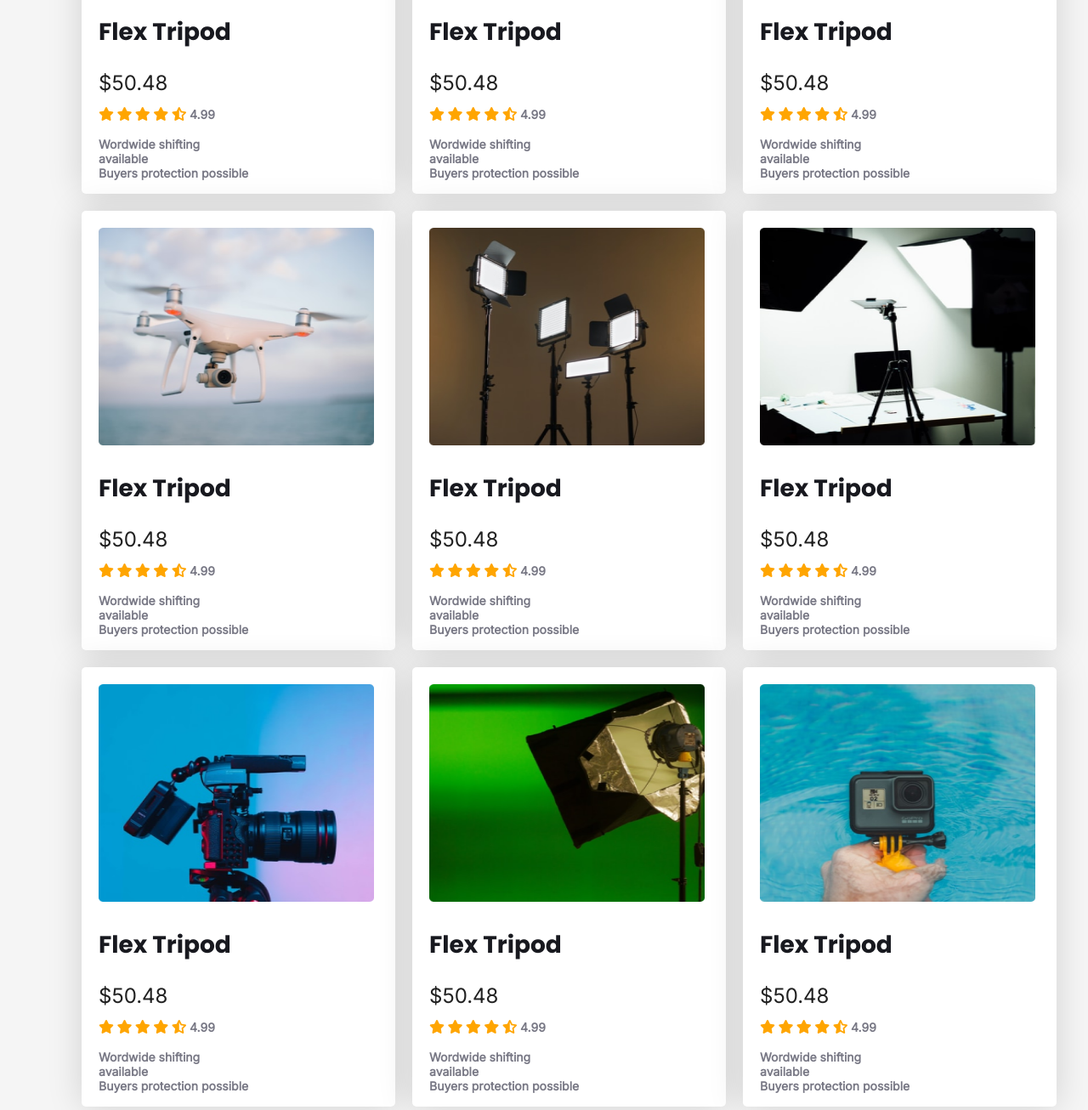
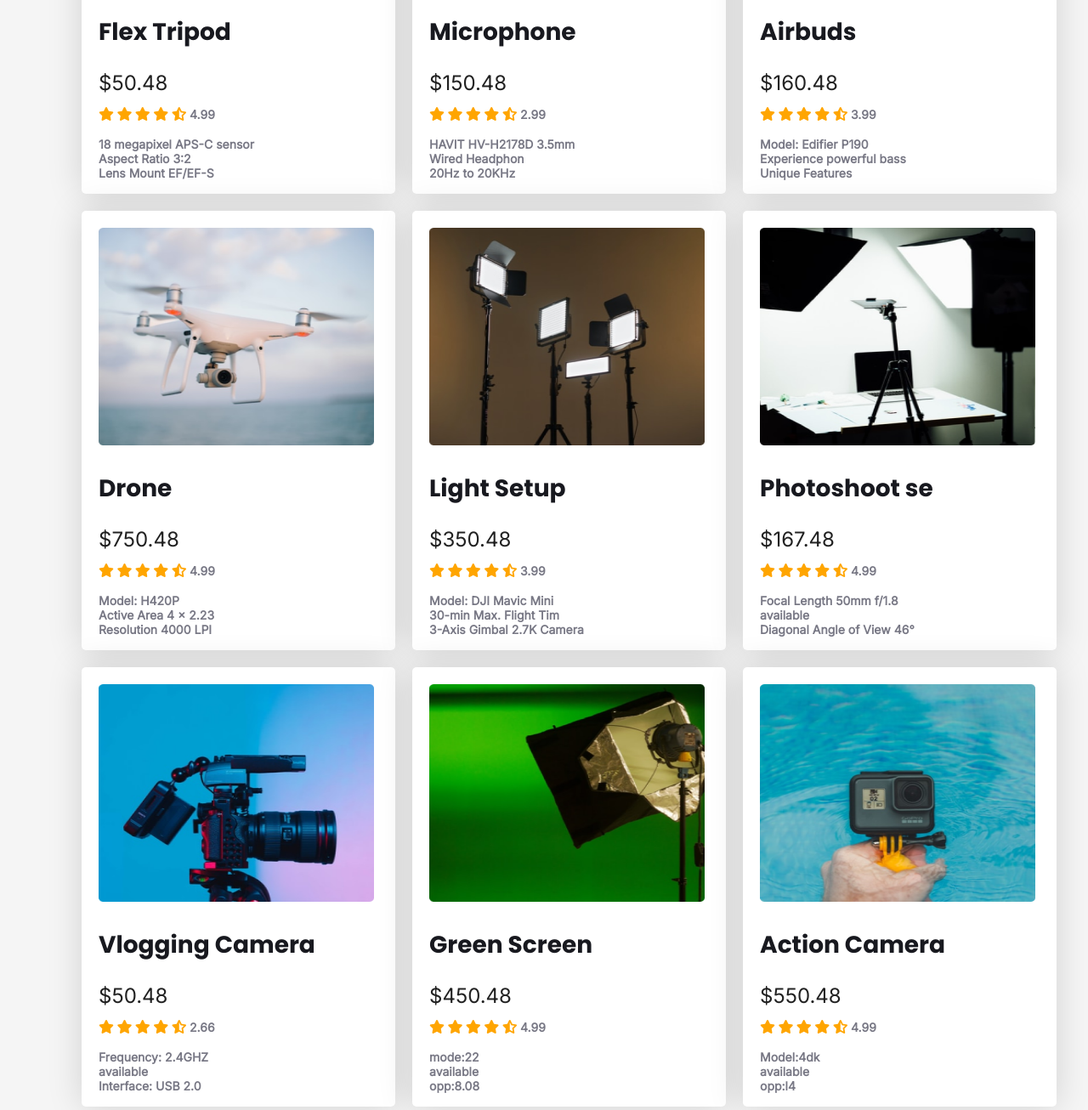
Before and after one commit to rahadislam/infulancer_css, a plain HTML site: page index.html in a window 1280 px wide. Shown: the part 1160-2466 px from the top of the page at 85% size. Drawn offline with Linux system fonts and the light colour scheme.

Commit message:
Complate

```diff
--- a/index.html
+++ b/index.html
@@ -5,6 +5,8 @@
     <meta http-equiv="X-UA-Compatible" content="IE=edge">
     <meta name="viewport" content="width=device-width, initial-scale=1.0">
     <title>Influencer-Gear</title>
+    <!-- favicon -->
+    <link rel="icon" type="image/x-icon" href="images/illustrator-3.png">
     <!-- fontawesome -->
     <script src="https://kit.fontawesome.com/5276f05c03.js" crossorigin="anonymous"></script>
 
@@ -50,7 +52,7 @@
             <div class="intro_area">
                 <h1>Start your Journey as
                     Influencer</h1>
-                <p>Lorem ipsum dolor sit amet, consectetur adipiscing elit. Sem vestibulum sed scelerisque eros. Lectus faucibus</p>
+                <p>Canon Eos 4000D 18MP 2.7inch Display With 18-55mm Lens Dslr Camera</p>
                 <a href="">Preebook now <i class="fas fa-arrow-right"></i></a>
             </div>
             <div class="intro_img">
@@ -108,15 +110,48 @@
                     <i class="fas fa-star-half-alt"></i> <span id="mark">4.99</span>
                 </span>
                 <p class="desciption">
-                    Wordwide shifting <br> available <br>
-                    Buyers protection possible
+                    18 megapixel APS-C sensor <br> Aspect Ratio 3:2 <br>
+                    Lens Mount EF/EF-S
                 </p>
                 </div>
 
             <div class="popular">
                 <img src="images/mic.png" alt="">
-                <h2 class="popular_head">Flex Tripod</h2>
-                <p class="rate">$50.48</p>
+                <h2 class="popular_head">Microphone</h2>
+                <p class="rate">$150.48</p>
+                <span class="rateing_star">
+                    <i class="fas fa-star"></i>
+                    <i class="fas fa-star"></i>
+                    <i class="fas fa-star"></i>
+                    <i class="fas fa-star"></i>
+                    <i class="fas fa-star-half-alt"></i> <span id="mark">2.99</span>
+                </span>
+                <p class="desciption">
+                    HAVIT HV-H2178D 3.5mm <br>Wired Headphon <br>
+                    20Hz to 20KHz
+                </p>
+                </div>
+
+            <div class="popular">
+                <img src="images/airpod.png" alt="">
+                <h2 class="popular_head">Airbuds</h2>
+                <p class="rate">$160.48</p>
+                <span class="rateing_star">
+                    <i class="fas fa-star"></i>
+                    <i class="fas fa-star"></i>
+                    <i class="fas fa-star"></i>
+                    <i class="fas fa-star"></i>
+                    <i class="fas fa-star-half-alt"></i> <span id="mark">3.99</span>
+                </span>
+                <p class="desciption">
+                    Model: Edifier P190<br> Experience powerful bass <br>Unique Features
+                </p>
+                </div>
+
+            <div class="popular">
+                <img src="images/drone.png" alt="">
+                <h2 class="popular_head">Drone</h2>
+                <p class="rate">$750.48</p>
                 <span class="rateing_star">
                     <i class="fas fa-star"></i>
                     <i class="fas fa-star"></i>
@@ -125,15 +160,33 @@
                     <i class="fas fa-star-half-alt"></i> <span id="mark">4.99</span>
                 </span>
                 <p class="desciption">
-                    Wordwide shifting <br> available <br>
-                    Buyers protection possible
+                    Model: H420P <br> Active Area 4 x 2.23
+                    <br>
+                    Resolution 4000 LPI
                 </p>
                 </div>
 
             <div class="popular">
-                <img src="images/airpod.png" alt="">
-                <h2 class="popular_head">Flex Tripod</h2>
-                <p class="rate">$50.48</p>
+                <img src="images/lights.png" alt="">
+                <h2 class="popular_head">Light Setup</h2>
+                <p class="rate">$350.48</p>
+                <span class="rateing_star">
+                    <i class="fas fa-star"></i>
+                    <i class="fas fa-star"></i>
+                    <i class="fas fa-star"></i>
+                    <i class="fas fa-star"></i>
+                    <i class="fas fa-star-half-alt"></i> <span id="mark">3.99</span>
+                </span>
+                <p class="desciption">
+                    Model: DJI Mavic Mini<br>30-min Max. Flight Tim <br>
+                    3-Axis Gimbal 2.7K Camera
+                </p>
+                </div>
+
+            <div class="popular">
+                <img src="images/setup.png" alt="">
+                <h2 class="popular_head">Photoshoot se</h2>
+                <p class="rate">$167.48</p>
                 <span class="rateing_star">
                     <i class="fas fa-star"></i>
                     <i class="fas fa-star"></i>
@@ -142,15 +195,31 @@
                     <i class="fas fa-star-half-alt"></i> <span id="mark">4.99</span>
                 </span>
                 <p class="desciption">
-                    Wordwide shifting <br> available <br>
-                    Buyers protection possible
+                    Focal Length 50mm f/1.8<br> available <br>
+                    Diagonal Angle of View 46°
                 </p>
                 </div>
 
             <div class="popular">
-                <img src="images/drone.png" alt="">
-                <h2 class="popular_head">Flex Tripod</h2>
+                <img src="images/camera.png" alt="">
+                <h2 class="popular_head">Vlogging Camera</h2>
                 <p class="rate">$50.48</p>
+                <span class="rateing_star">
+                    <i class="fas fa-star"></i>
+                    <i class="fas fa-star"></i>
+                    <i class="fas fa-star"></i>
+                    <i class="fas fa-star"></i>
+                    <i class="fas fa-star-half-alt"></i> <span id="mark">2.66</span>
+                </span>                <p class="desciption">
+                    Frequency: 2.4GHZ  <br> available <br>
+                    Interface: USB 2.0
+                </p>
+                </div>
+
+            <div class="popular">
+                <img src="images/single-light.png" alt="">
+                <h2 class="popular_head">Green Screen</h2>
+                <p class="rate">$450.48</p>
                 <span class="rateing_star">
                     <i class="fas fa-star"></i>
                     <i class="fas fa-star"></i>
@@ -159,15 +228,15 @@
                     <i class="fas fa-star-half-alt"></i> <span id="mark">4.99</span>
                 </span>
                 <p class="desciption">
-                    Wordwide shifting <br> available <br>
-                    Buyers protection possible
+                    mode:22<br> available <br>
+                    opp:8.08
                 </p>
                 </div>
 
             <div class="popular">
-                <img src="images/lights.png" alt="">
-                <h2 class="popular_head">Flex Tripod</h2>
-                <p class="rate">$50.48</p>
+                <img src="images/action.png" alt="">
+                <h2 class="popular_head">Action Camera</h2>
+                <p class="rate">$550.48</p>
                 <span class="rateing_star">
                     <i class="fas fa-star"></i>
                     <i class="fas fa-star"></i>
@@ -176,76 +245,8 @@
                     <i class="fas fa-star-half-alt"></i> <span id="mark">4.99</span>
                 </span>
                 <p class="desciption">
-                    Wordwide shifting <br> available <br>
-                    Buyers protection possible
-                </p>
-                </div>
-
-            <div class="popular">
-                <img src="images/setup.png" alt="">
-                <h2 class="popular_head">Flex Tripod</h2>
-                <p class="rate">$50.48</p>
-                <span class="rateing_star">
-                    <i class="fas fa-star"></i>
-                    <i class="fas fa-star"></i>
-                    <i class="fas fa-star"></i>
-                    <i class="fas fa-star"></i>
-                    <i class="fas fa-star-half-alt"></i> <span id="mark">4.99</span>
-                </span>
-                <p class="desciption">
-                    Wordwide shifting <br> available <br>
-                    Buyers protection possible
-                </p>
-                </div>
-
-            <div class="popular">
-                <img src="images/camera.png" alt="">
-                <h2 class="popular_head">Flex Tripod</h2>
-                <p class="rate">$50.48</p>
-                <span class="rateing_star">
-                    <i class="fas fa-star"></i>
-                    <i class="fas fa-star"></i>
-                    <i class="fas fa-star"></i>
-                    <i class="fas fa-star"></i>
-                    <i class="fas fa-star-half-alt"></i> <span id="mark">4.99</span>
-                </span>
-                <p class="desciption">
-                    Wordwide shifting <br> available <br>
-                    Buyers protection possible
-                </p>
-                </div>
-
-            <div class="popular">
-                <img src="images/single-light.png" alt="">
-                <h2 class="popular_head">Flex Tripod</h2>
-                <p class="rate">$50.48</p>
-                <span class="rateing_star">
-                    <i class="fas fa-star"></i>
-                    <i class="fas fa-star"></i>
-                    <i class="fas fa-star"></i>
-                    <i class="fas fa-star"></i>
-                    <i class="fas fa-star-half-alt"></i> <span id="mark">4.99</span>
-                </span>
-                <p class="desciption">
-                    Wordwide shifting <br> available <br>
-                    Buyers protection possible
-                </p>
-                </div>
-
-            <div class="popular">
-                <img src="images/action.png" alt="">
-                <h2 class="popular_head">Flex Tripod</h2>
-                <p class="rate">$50.48</p>
-                <span class="rateing_star">
-                    <i class="fas fa-star"></i>
-                    <i class="fas fa-star"></i>
-                    <i class="fas fa-star"></i>
-                    <i class="fas fa-star"></i>
-                    <i class="fas fa-star-half-alt"></i> <span id="mark">4.99</span>
-                </span>
-                <p class="desciption">
-                    Wordwide shifting <br> available <br>
-                    Buyers protection possible
+                    Model:4dk <br> available <br>
+                    opp:l4
                 </p>
                 </div>
 
@@ -274,7 +275,7 @@
         <div class="footer_area">
             <div class="footer_lets">
                 <h2>Influencer products</h2>
-                <p>Copyright © 2020  influencer products <br>All rights reserved</p>
+                <p>Copyright © 2022  Rahad Islam <br>All rights reserved</p>
                 <i class="fab fa-dribbble"></i>
                 <i class="fab fa-instagram"></i>
                 <i class="fab fa-twitter"></i>
--- a/style.css
+++ b/style.css
@@ -121,6 +121,11 @@
     Height:414px;
     margin-top: 23px;
     margin-left: 116px;
+    transition: 1s;
+
+ }
+ .intro_img img:hover{
+    transform: scale(1.5);
  }
  .see_more{
      text-align: right;
```
Also changed, not shown: images/illustrator-3.png (added).
